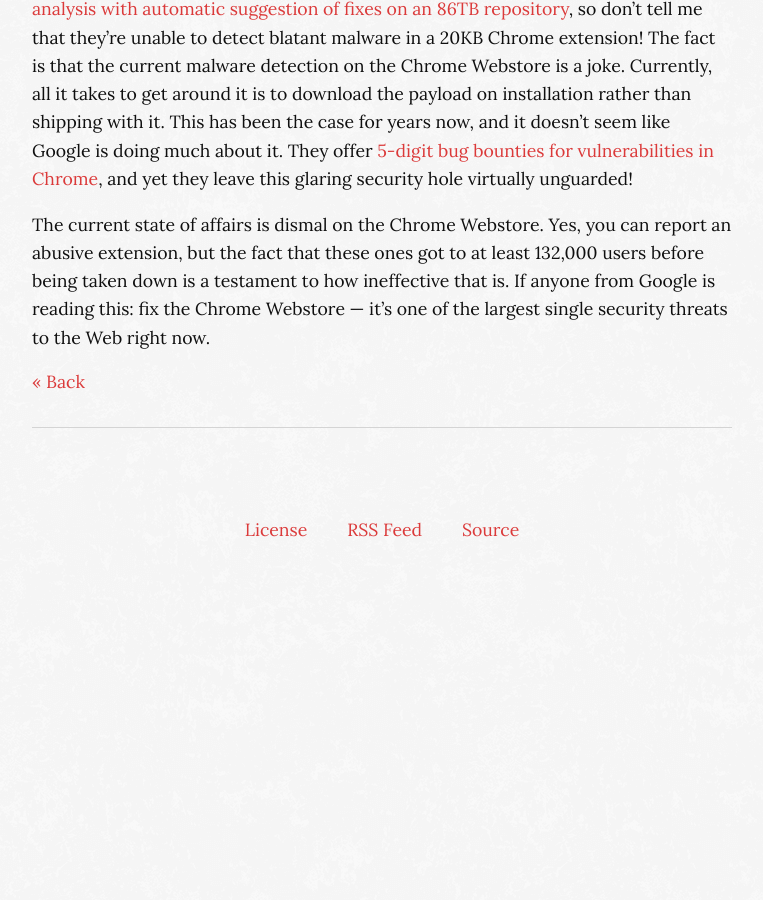
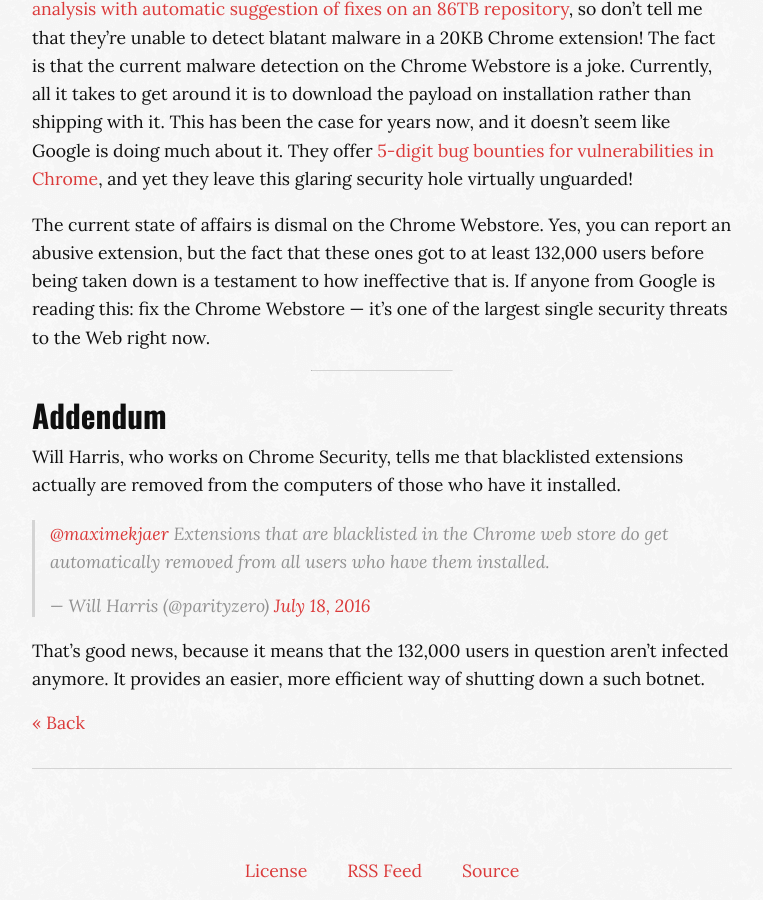
Before and after one commit to MaximeKjaer/kjaer.io, a Jekyll site: the page built from _posts/2016-07-18-extension-malware.md, in a window 1280 px wide and 900 px high, scrolled down 12734 px. Shown: the whole window, without its empty margins (258-1021 px from the left). Built offline with Jekyll 4.4.1, drawn with Linux system fonts in a browser that asks for light colours; comment, search, counter and statistics services are not loaded; before the commit the page ends 13293 px from its top, so only the background shows below that.

Commit message:
Add addendum

```diff
--- a/_posts/2016-07-18-extension-malware.md
+++ b/_posts/2016-07-18-extension-malware.md
@@ -336,3 +336,14 @@
 Let's not forget that this is f***ing Google we're talking about! They do [static code analysis with automatic suggestion of fixes on an 86TB repository](http://cacm.acm.org/magazines/2016/7/204032-why-google-stores-billions-of-lines-of-code-in-a-single-repository/fulltext), so don't tell me that they're unable to detect blatant malware in a 20KB Chrome extension! The fact is that the current malware detection on the Chrome Webstore is a joke. Currently, all it takes to get around it is to download the payload on installation rather than shipping with it. This has been the case for years now, and it doesn't seem like Google is doing much about it. They offer [5-digit bug bounties for vulnerabilities in Chrome](https://www.google.com/about/appsecurity/chrome-rewards/), and yet they leave this glaring security hole virtually unguarded!
 
 The current state of affairs is dismal on the Chrome Webstore. Yes, you can report an abusive extension, but the fact that these ones got to at least 132,000 users before being taken down is a testament to how ineffective that is. If anyone from Google is reading this: fix the Chrome Webstore &mdash; it's one of the largest single security threats to the Web right now.
+
+***
+
+## Addendum
+
+Will Harris, who works on Chrome Security, tells me that blacklisted extensions actually are removed from the computers of those who have it installed.
+
+<blockquote class="twitter-tweet" data-lang="en"><p lang="en" dir="ltr"><a href="https://twitter.com/maximekjaer">@maximekjaer</a> Extensions that are blacklisted in the Chrome web store do get automatically removed from all users who have them installed.</p>&mdash; Will Harris (@parityzero) <a href="https://twitter.com/parityzero/status/755060191519911937">July 18, 2016</a></blockquote>
+<script async src="//platform.twitter.com/widgets.js" charset="utf-8"></script>
+
+That's good news, because it means that the 132,000 users in question aren't infected anymore. It provides an easier, more efficient way of shutting down a such botnet.
```
